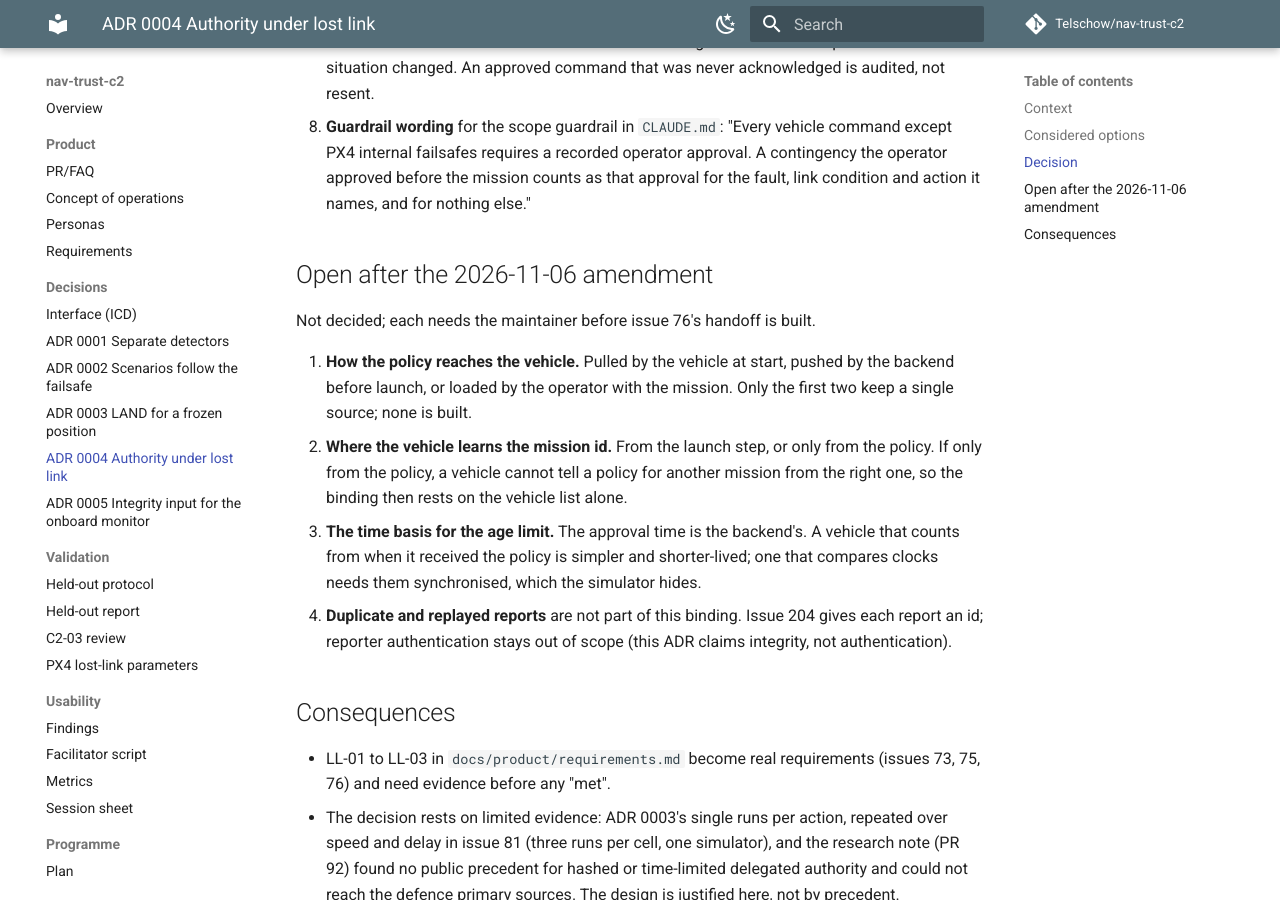
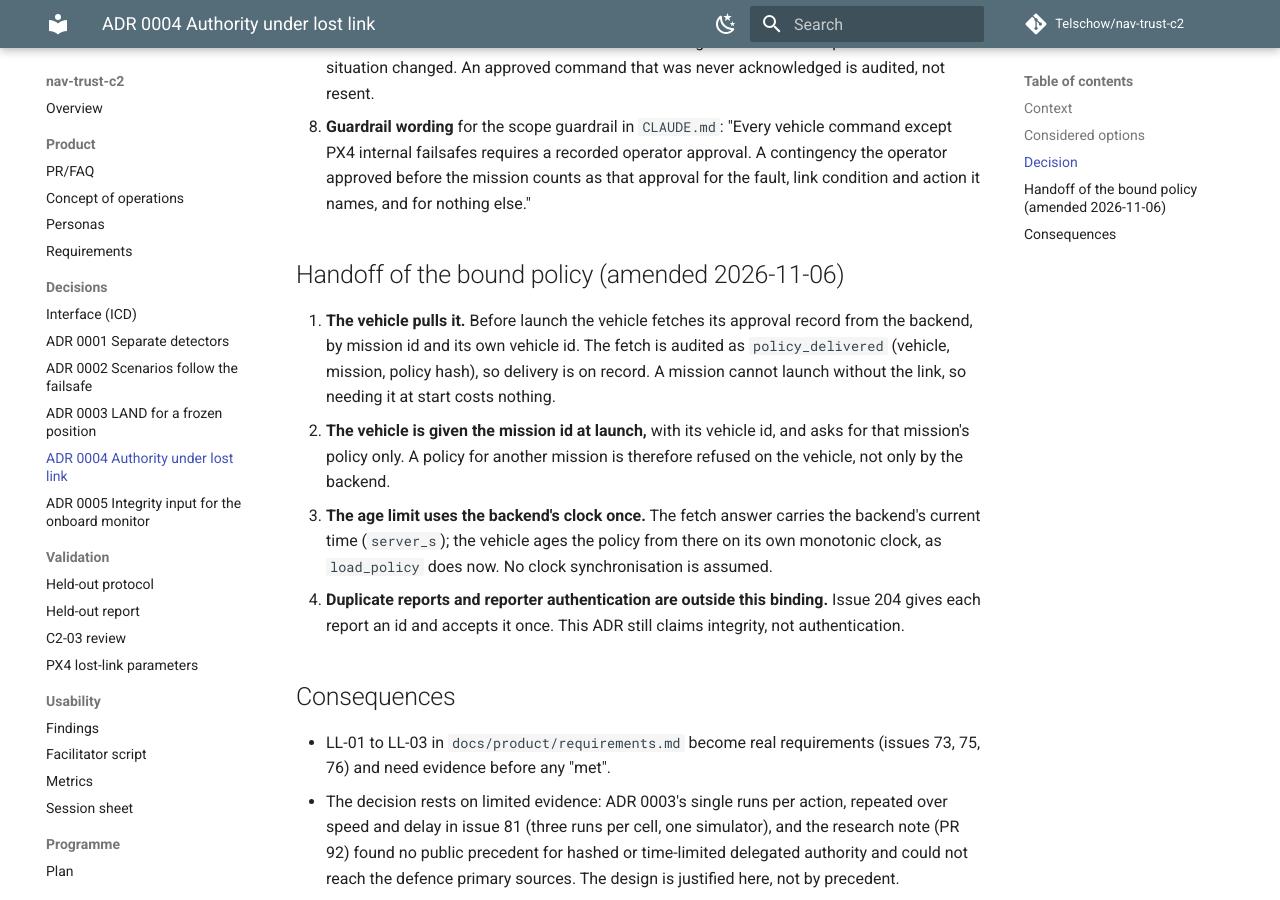
Before and after one commit to Telschow/nav-trust-c2, an MkDocs documentation site: the page built from docs/adr/0004-authority-under-lost-link.md, in a window 1280 px wide and 900 px high, scrolled down 2709 px. Built offline with MkDocs 1.6.1 and Material for MkDocs 9.7.7, drawn with Linux system fonts in a browser that asks for light colours; comment, search, counter and statistics services are not loaded.

Commit message:
ADR 0004: decide the policy handoff (pull, mission id at launch, backend clock once) (#76)
Co-Authored-By: Claude Sonnet 5.5 <noreply@anthropic.com>
Claude-Session: https://claude.ai/code/session_011kcqHUZjPWFkvCYetNVudV

```diff
--- a/docs/adr/0004-authority-under-lost-link.md
+++ b/docs/adr/0004-authority-under-lost-link.md
@@ -98,22 +98,20 @@ unbounded for fast faults, and no source in the research note uses it.
    operator approved before the mission counts as that approval for the fault, link condition and
    action it names, and for nothing else."
 
-## Open after the 2026-11-06 amendment
+## Handoff of the bound policy (amended 2026-11-06)
 
-Not decided; each needs the maintainer before issue 76's handoff is built.
-
-1. **How the policy reaches the vehicle.** Pulled by the vehicle at start, pushed by the backend
-   before launch, or loaded by the operator with the mission. Only the first two keep a single
-   source; none is built.
-2. **Where the vehicle learns the mission id.** From the launch step, or only from the policy.
-   If only from the policy, a vehicle cannot tell a policy for another mission from the right
-   one, so the binding then rests on the vehicle list alone.
-3. **The time basis for the age limit.** The approval time is the backend's. A vehicle that
-   counts from when it received the policy is simpler and shorter-lived; one that compares clocks
-   needs them synchronised, which the simulator hides.
-4. **Duplicate and replayed reports** are not part of this binding. Issue 204 gives each report
-   an id; reporter authentication stays out of scope (this ADR claims integrity, not
-   authentication).
+1. **The vehicle pulls it.** Before launch the vehicle fetches its approval record from the
+   backend, by mission id and its own vehicle id. The fetch is audited as `policy_delivered`
+   (vehicle, mission, policy hash), so delivery is on record. A mission cannot launch without the
+   link, so needing it at start costs nothing.
+2. **The vehicle is given the mission id at launch,** with its vehicle id, and asks for that
+   mission's policy only. A policy for another mission is therefore refused on the vehicle, not
+   only by the backend.
+3. **The age limit uses the backend's clock once.** The fetch answer carries the backend's
+   current time (`server_s`); the vehicle ages the policy from there on its own monotonic clock,
+   as `load_policy` does now. No clock synchronisation is assumed.
+4. **Duplicate reports and reporter authentication are outside this binding.** Issue 204 gives
+   each report an id and accepts it once. This ADR still claims integrity, not authentication.
 
 ## Consequences
 
```
